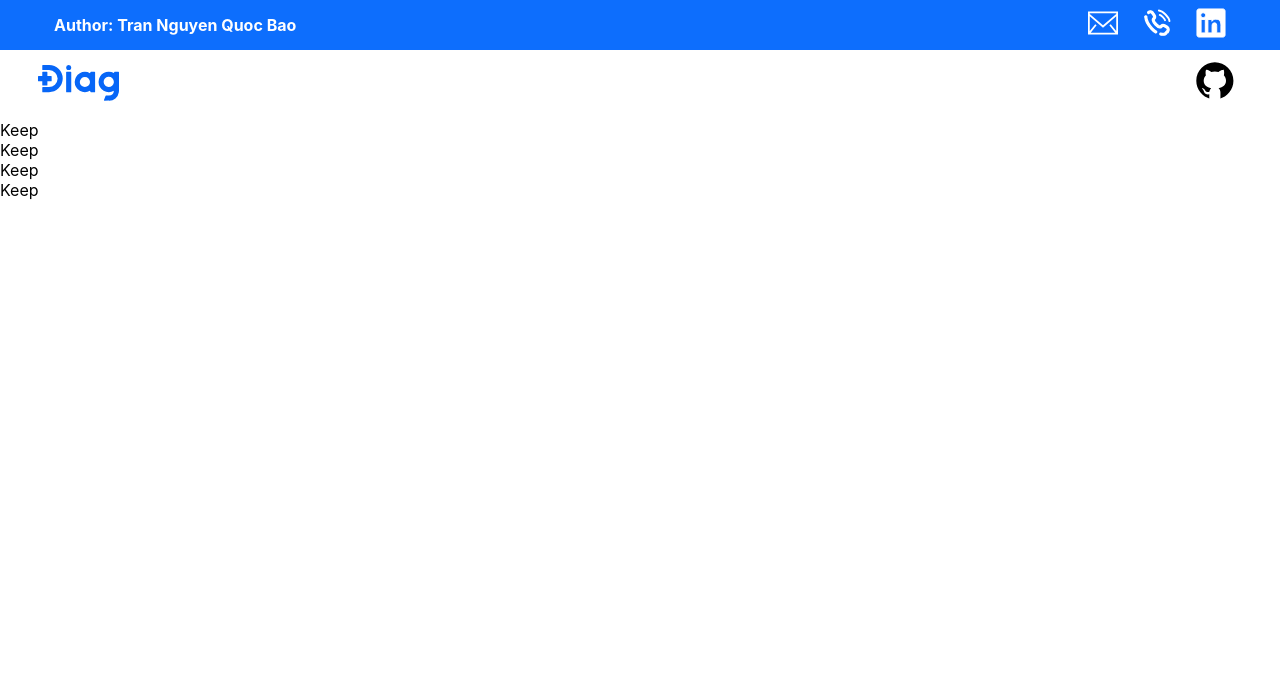
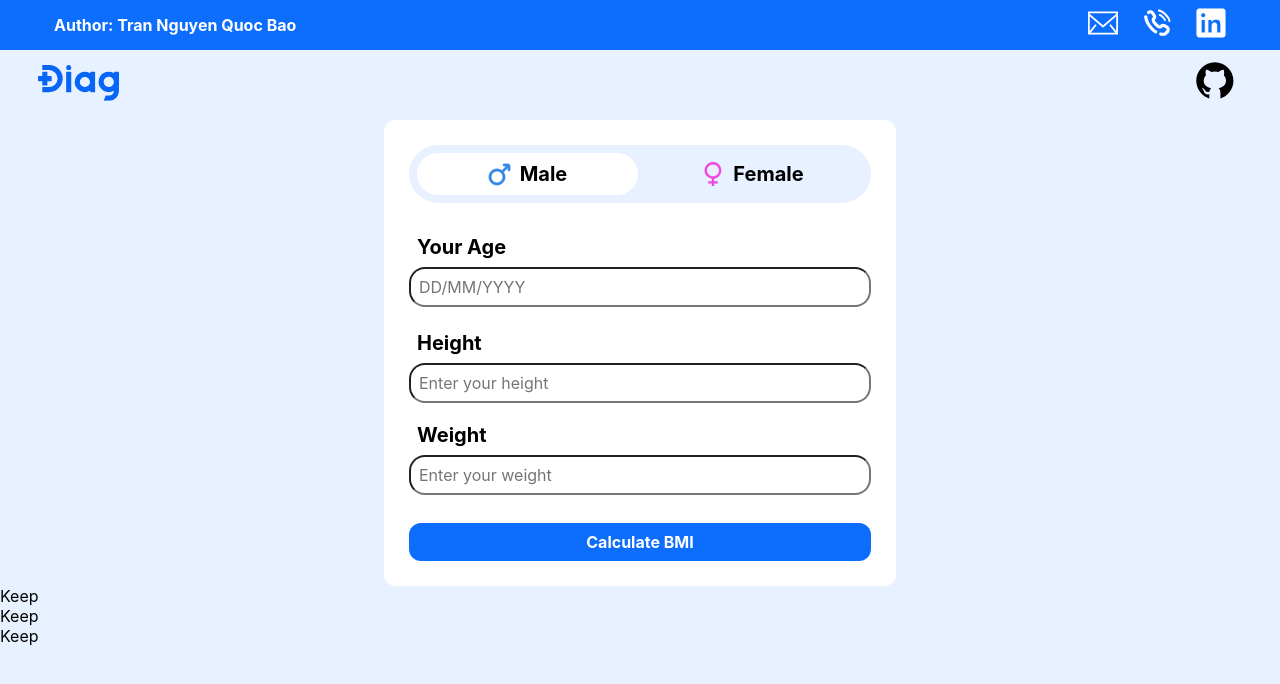
Before and after one commit to tnqbao/internship-practice-js, a website built with Parcel: page index.html in a window 1280 px wide. Built offline with nearby package versions, Linux system fonts and the light colour scheme.

Commit message:
feature: bmi calculator form

```diff
--- a/assets/css/base.scss
+++ b/assets/css/base.scss
@@ -1,12 +1,11 @@
 :root {
   --bg-primary: #0d6efd;
   --bg-secondary: #ffffff;
-  --bg-surface: var(--bg-secondary);
+  --bg-tertiary: #e8f1ff;
 
   --text-primary: #000000;
   --text-secondary: #ffffff;
-  --text-muted: #6c757d;
-  --text-invert: var(--text-secondary);
+  --text-tertiary: #f2f2f2;
 
   --color-border: #1918251a;
   --color-shadow: rgba(0, 0, 0, 0.1);
@@ -35,12 +34,18 @@
   --label-spacing-none: 0;
 
   --radius-xxl: 0.75rem;
+  --radius-xl: 0.5rem;
+  --radius-lg: 0.375rem;
+  --radius-md: 0.25rem;
+  --radius-sm: 0.125rem;
+  --radius-xs: 0.0625rem;
+  --radius-none: 0;
 }
 
 body {
   font-family: var(--font-family-primary), sans-serif;
   color: var(--text-primary);
-  background-color: var(--bg-secondary);
+  background-color: var(--bg-tertiary);
 }
 
 %heading-base {
@@ -80,7 +85,7 @@ h6 {
 p {
   font-size: var(--font-size-content);
   font-weight: var(--font-weight-content);
-  color: var(--text-muted);
+  color: var(--text-tertiary);
   line-height: var(--line-height-content);
   font-family: var(--font-family-primary), sans-serif;
 }
@@ -88,7 +93,6 @@ p {
 span {
   font-size: var(--font-size-label);
   font-weight: var(--font-weight-title);
-  color: var(--text-secondary);
 }
 
 ul {
@@ -108,11 +112,6 @@ button {
   align-items: center;
   gap: var(--spacing-xs);
   transition: all 0.2s ease-in-out;
-
-  &:hover {
-    box-shadow: 0 2rem 0.5rem var(--color-shadow);
-    transform: scale(1.05);
-  }
 }
 
 @media (min-width: 768px) {
--- a/assets/css/layouts/formView.scss
+++ b/assets/css/layouts/formView.scss
@@ -0,0 +1,43 @@
+.gender-toggle button {
+  border-radius: 6rem;
+  background-color: var(--bg-tertiary);
+}
+
+.gender-toggle .active {
+  background-color: var(--bg-secondary);
+}
+
+.gender-toggle span {
+  font-size: var(--font-size-h3);
+  color: var(--text-primary);
+}
+
+#form-view {
+  width: 40%;
+  border-radius: var(--radius-xxl);
+  border: 1px solid transparent;
+  box-shadow: var(--shadow-xs);
+}
+
+
+.bmi-form-wrapper {
+  border: 2px solid #dee2e6;
+  border-radius: 12px;
+  background-color: #ffffff;
+  box-shadow: 0 4px 12px rgba(0, 0, 0, 0.05);
+  transition: box-shadow 0.3s ease;
+}
+
+.bmi-form-wrapper:hover {
+  box-shadow: 0 6px 20px rgba(0, 0, 0, 0.1);
+}
+
+.bmi-form-wrapper input {
+  transition: border-color 0.2s ease, box-shadow 0.2s ease;
+}
+
+.bmi-form-wrapper input:focus {
+  border-color: #0d6efd;
+  outline: none;
+  box-shadow: 0 0 0 2px rgba(13, 110, 253, 0.25);
+}
--- a/assets/css/reset.scss
+++ b/assets/css/reset.scss
@@ -11,7 +11,7 @@ html {
 body {
   font-family: var(--font-family-primary), serif;
   color: var(--text-primary);
-  background-color: var(--bg-surface);
+  background-color: var(--bg-tertiary);
 }
 
 img {
--- a/assets/css/utils.scss
+++ b/assets/css/utils.scss
@@ -183,6 +183,10 @@
     &-secondary {
         background-color: var(--bg-secondary);
     }
+
+    &-tertiary {
+        background-color: var(--bg-tertiary);
+    }
 }
 
 .font {
@@ -193,6 +197,48 @@
     &-bold {
         font-weight: var(--font-weight-title);
     }
+}
 
+.rounded {
+    &-xs {
+        border-radius: var(--radius-xs);
+    }
+    &-sm {
+        border-radius: var(--radius-sm);
+    }
+    &-md {
+        border-radius: var(--radius-md);
+    }
+    &-lg {
+        border-radius: var(--radius-lg);
+    }
+    &-xl {
+        border-radius: var(--radius-xl);
+    }
+    &-xxl {
+        border-radius: var(--radius-xxl);
+    }
+    &-none {
+        border-radius: 0;
+    }
 
+   &-1 {
+        border-radius: 1rem;
+    }
+
+    &-2 {
+        border-radius: 2rem;
+    }
+    &-3 {
+        border-radius: 3rem;
+    }
+    &-4 {
+        border-radius: 4rem;
+    }
+    &-5 {
+        border-radius: 5rem;
+    }
+    &-6 {
+        border-radius: 6rem;
+    }
 }
--- a/src/utils/handleElement.js
+++ b/src/utils/handleElement.js
@@ -5,19 +5,15 @@ export function wrapElement(element, wrapperTag = 'div', options = {}) {
 
     const wrapper = document.createElement(wrapperTag);
 
+    if (options.id) wrapper.id = options.id;
+
     if (options.className) {
-        if (Array.isArray(options.className)) {
-            wrapper.classList.add(...options.className);
-        } else if (typeof options.className === 'string') {
-            wrapper.classList.add(...options.className.trim().split(/\s+/));
-        }
+        wrapper.classList.add(
+            ...(Array.isArray(options.className)
+                ? options.className
+                : options.className.trim().split(/\s+/))
+        );
     }
-
-
-    if (options.id) wrapper.id = options.id;
-    if (options.href) element.href = options.href;
-    if (options.target) element.target = options.target;
-    if (options.rel) element.rel = options.rel;
 
     if (options.attributes && typeof options.attributes === 'object') {
         Object.entries(options.attributes).forEach(([key, value]) => {
@@ -56,7 +52,7 @@ export function wrapElement(element, wrapperTag = 'div', options = {}) {
         wrapper.appendChild(element);
     }
 
-    if (options.children && Array.isArray(options.children)) {
+    if (Array.isArray(options.children)) {
         options.children.forEach(child => {
             if (child instanceof HTMLElement) {
                 wrapper.appendChild(child);
@@ -65,34 +61,36 @@ export function wrapElement(element, wrapperTag = 'div', options = {}) {
     }
 
     if (options.innerHTML) {
-        if (options.prepend) {
-            wrapper.innerHTML = options.innerHTML + wrapper.innerHTML;
-        } else {
-            wrapper.innerHTML += options.innerHTML;
-        }
+        wrapper.innerHTML = options.prepend
+            ? options.innerHTML + wrapper.innerHTML
+            : wrapper.innerHTML + options.innerHTML;
     }
 
     return wrapper;
 }
+
 
 export function customizeElement(element, options = {}) {
     if (!element || !(element instanceof HTMLElement)) {
         throw new Error('First parameter must be a valid HTMLElement');
     }
 
+    const directProps = [
+        'id', 'step', 'type', 'value', 'name', 'src', 'alt', 'title',
+        'disabled', 'checked', 'required', 'multiple', 'min', 'max',
+        'href', 'target', 'rel', 'placeholder','htmlFor'
+    ];
+    directProps.forEach(prop => {
+        if (options[prop] !== undefined) element[prop] = options[prop];
+    });
+
     if (options.className) {
-        if (Array.isArray(options.className)) {
-            element.classList.add(...options.className);
-        } else if (typeof options.className === 'string') {
-            element.classList.add(...options.className.trim().split(/\s+/));
-        }
+        element.classList.add(
+            ...(Array.isArray(options.className)
+                ? options.className
+                : options.className.trim().split(/\s+/))
+        );
     }
-
-    if (options.id) element.id = options.id;
-
-    if (options.href) element.href = options.href;
-    if (options.target) element.target = options.target;
-    if (options.rel) element.rel = options.rel;
 
     if (options.attributes && typeof options.attributes === 'object') {
         Object.entries(options.attributes).forEach(([key, value]) => {
@@ -107,8 +105,8 @@ export function customizeElement(element, options = {}) {
     }
 
     if (options.styles && typeof options.styles === 'object') {
-        Object.entries(options.styles).forEach(([property, value]) => {
-            element.style[property] = value;
+        Object.entries(options.styles).forEach(([key, value]) => {
+            element.style[key] = value;
         });
     }
 
@@ -121,10 +119,9 @@ export function customizeElement(element, options = {}) {
     }
 
     if (options.textContent) element.textContent = options.textContent;
-
     if (options.innerHTML) element.innerHTML = options.innerHTML;
 
-    if (options.children && Array.isArray(options.children)) {
+    if (Array.isArray(options.children)) {
         options.children.forEach(child => {
             if (child instanceof HTMLElement) {
                 element.appendChild(child);
--- /dev/null
+++ b/src/views/components/genderToggle.js
@@ -0,0 +1,49 @@
+import {customizeElement} from "../../utils/handleElement.js";
+
+export function createGenderToggle() {
+    const maleButton = customizeElement(document.createElement('button'), {
+        id: 'male-button',
+        className: ['male-button', 'flex', 'flex-2', 'bg-secondary', 'justify-center', 'items-center', 'gap-2', 'border-0', 'p-sm', 'active'],
+        innerHTML: `
+        <svg width="24px" height="24px" viewBox="0 0 24 24" fill="none" xmlns="http://www.w3.org/2000/svg" stroke="#3287e4" stroke-width="0.8160000000000001">
+            <g id="SVGRepo_bgCarrier" stroke-width="0"/>
+            <g id="SVGRepo_tracerCarrier" stroke-linecap="round" stroke-linejoin="round"/>
+            <g id="SVGRepo_iconCarrier"> <path fill-rule="evenodd" clip-rule="evenodd" d="M15 3C15 2.44772 15.4477 2 16 2H20C21.1046 2 22 2.89543 22 4V8C22 8.55229 21.5523 9 21 9C20.4477 9 20 8.55228 20 8V5.41288L15.4671 9.94579C15.4171 9.99582 15.363 10.0394 15.3061 10.0767C16.3674 11.4342 17 13.1432 17 15C17 19.4183 13.4183 23 9 23C4.58172 23 1 19.4183 1 15C1 10.5817 4.58172 7 9 7C10.8559 7 12.5642 7.63197 13.9214 8.69246C13.9587 8.63539 14.0024 8.58128 14.0525 8.53118L18.5836 4H16C15.4477 4 15 3.55228 15 3ZM9 20.9963C5.68831 20.9963 3.00365 18.3117 3.00365 15C3.00365 11.6883 5.68831 9.00365 9 9.00365C12.3117 9.00365 14.9963 11.6883 14.9963 15C14.9963 18.3117 12.3117 20.9963 9 20.9963Z" fill="#3287e4"/> </g>
+        </svg>
+        <span>Male</span>
+        `,
+        events: {
+            click: (event) => {
+                event.preventDefault();
+                document.getElementById('male-button').classList.add('active');
+                document.getElementById('female-button').classList.remove('active');
+            }
+        }
+    });
+
+    const femaleButton = customizeElement(document.createElement('button'), {
+        id: 'female-button',
+        className: ['female-button', 'flex', 'flex-2', 'bg-secondary', 'justify-center', 'items-center', 'gap-2', 'border-0', 'p-sm', 'rounded'],
+        innerHTML: `
+        <svg width="24px" height="24px" viewBox="-3 0 20 20" version="1.1" xmlns="http://www.w3.org/2000/svg" xmlns:xlink="http://www.w3.org/1999/xlink" fill="#f570e8" stroke="#f570e8">
+            <g id="SVGRepo_bgCarrier" stroke-width="0"/>
+            <g id="SVGRepo_tracerCarrier" stroke-linecap="round" stroke-linejoin="round"/>
+            <g id="SVGRepo_iconCarrier"> <title>female [#1363]</title> <desc>Created with Sketch.</desc> <defs> </defs> <g id="Page-1" stroke-width="0.0002" fill="none" fill-rule="evenodd"> <g id="Dribbble-Light-Preview" transform="translate(-103.000000, -2079.000000)" fill="#f149e0"> <g id="icons" transform="translate(56.000000, 160.000000)"> <path d="M54.010058,1930.97067 C52.6753909,1930.97067 51.421643,1930.45194 50.4775859,1929.51025 C47.3327267,1926.36895 49.5904718,1920.99511 54.010058,1920.99511 C58.4266471,1920.99511 60.6903863,1926.36595 57.5425301,1929.51025 C56.5984729,1930.45194 55.344725,1930.97067 54.010058,1930.97067 M58.9411333,1930.92079 C63.3617184,1926.50661 60.1768991,1919 54.007061,1919 C47.8512088,1919 44.6294265,1926.50661 49.0510106,1930.92079 C50.1609021,1932.02908 51.9840813,1932.67949 52.9830836,1932.88598 L52.9830836,1935.00978 L49.9860767,1935.00978 L49.9860767,1937.00489 L52.9830836,1937.00489 L52.9830836,1939 L54.9810882,1939 L54.9810882,1937.00489 L57.9780951,1937.00489 L57.9780951,1935.00978 L54.9810882,1935.00978 L54.9810882,1932.88598 C56.9790928,1932.67949 57.8302427,1932.02908 58.9411333,1930.92079" id="female-[#1363]"> </path> </g> </g> </g> </g>
+        </svg>
+        <span>Female</span>
+    `,
+        events: {
+            click: (event) => {
+                event.preventDefault();
+                document.getElementById('female-button').classList.add('active');
+                document.getElementById('male-button').classList.remove('active');
+            }
+        }
+    });
+
+    return customizeElement(document.createElement('div'), {
+        className: ['gender-toggle', 'flex', 'w-full', 'flex-1', 'justify-center', 'items-center', 'gap-1', 'm-b-lg', 'p-sm', 'bg-tertiary', 'rounded-6'],
+        id: 'gender-toggle',
+        children: [maleButton, femaleButton],
+    })
+}
--- a/src/views/formView.js
+++ b/src/views/formView.js
@@ -1,8 +1,102 @@
+import {customizeElement} from "../utils/handleElement.js";
+import {createGenderToggle} from "./components/genderToggle.js";
+
 export function createFormView() {
-    const formContainer = document.createElement('div');
-    formContainer.className = 'form-container';
-    formContainer.innerHTML = `
-        <div> Keep </div>
-    `;
-    return formContainer;
+    const genderToggle = createGenderToggle();
+    const ageField = customizeElement(document.createElement('div'), {
+        className: ['flex', 'flex-col', 'flex-1', 'flex-wrap', 'm-b-sm'],
+        children: [
+            customizeElement(document.createElement('label'), {
+                className: ['text-primary','p-x-sm'],
+                htmlFor: 'age-input',
+                innerHTML: `
+                <h3 class="text-secondary">Your Age</h3>`
+            }),
+            customizeElement(document.createElement('input'), {
+                type: 'text',
+                className: ['age-input', 'flex', 'flex-1', 'w-full', 'p-sm', 'm-b-sm', 'border', 'border-gray-300', 'rounded-1'],
+                placeholder: 'DD/MM/YYYY',
+                id: 'age-input',
+                dataset: {
+                    component: 'age-input'
+                },
+
+            })
+        ]
+    });
+
+    const heightField = customizeElement(document.createElement('div'), {
+        className: ['flex', 'flex-col', 'flex-1', 'flex-wrap', 'm-b-xs'],
+        children: [
+            customizeElement(document.createElement('label'), {
+                className: ['text-primary','p-x-sm'],
+                htmlFor: 'height-input',
+                innerHTML: `
+                <h3 class="text-secondary">Height</h3>`
+            }),
+        customizeElement(document.createElement('input'), {
+            type: 'number',
+            className: ['height-input', 'flex', 'flex-1', 'w-full', 'p-sm', 'm-b-sm', 'border', 'border-gray-300', 'rounded-1'],
+            placeholder: 'Enter your height',
+            id: 'height-input',
+            dataset: {
+                component: 'height-input'
+            },
+            step: 0.1,
+            min: 0,
+            max: 200
+        })
+        ]
+    });
+
+    const weightField = customizeElement(document.createElement('div'), {
+        className: ['flex', 'flex-col', 'flex-1', 'flex-wrap', 'm-b-xs'],
+        children: [
+            customizeElement(document.createElement('label'), {
+                className: ['text-primary','p-x-sm'],
+                htmlFor: 'weight-input',
+                innerHTML: `
+                <h3 class="text-secondary">Weight</h3>`
+            }),
+            customizeElement(document.createElement('input'), {
+            type: 'number',
+            className: ['weight-input', 'flex', 'flex-1', 'w-full', 'p-sm', 'm-b-lg', 'border', 'border-gray-300', 'rounded-1'],
+            placeholder: 'Enter your weight',
+            id: 'weight-input',
+            dataset: {
+                component: 'weight-input'
+            },
+            step: 0.1,
+            min: 0,
+            max: 200
+        })
+        ]
+    });
+
+    const calculateButton = customizeElement(document.createElement('button'), {
+        className: ['calculate-button', 'flex', 'flex-1', 'flex-center', 'bg-primary', 'color-secondary', 'p-sm', 'rounded', 'mt-4'],
+        innerHTML: `
+        <span>
+            Calculate BMI
+        </span>
+        `,
+        id: 'calculate-button',
+        dataset: {
+            component: 'calculate-button'
+        },
+        events: {
+            click: (event) => {
+                event.preventDefault();
+            }
+        }
+    });
+
+    return customizeElement(document.createElement('div'), {
+        className: ['bmi-form-wrapper', 'flex', 'flex-col', 'container', 'flex-wrap', 'items-center', 'justify-center', 'w-full', 'h-full', 'p-lg', 'rounded-6'],
+        id: 'form-view',
+        dataset: {
+            component: 'form-view'
+        },
+        children: [genderToggle, ageField, heightField, weightField, calculateButton]
+    });
 }
```
Also changed, not shown: 1 other file.
